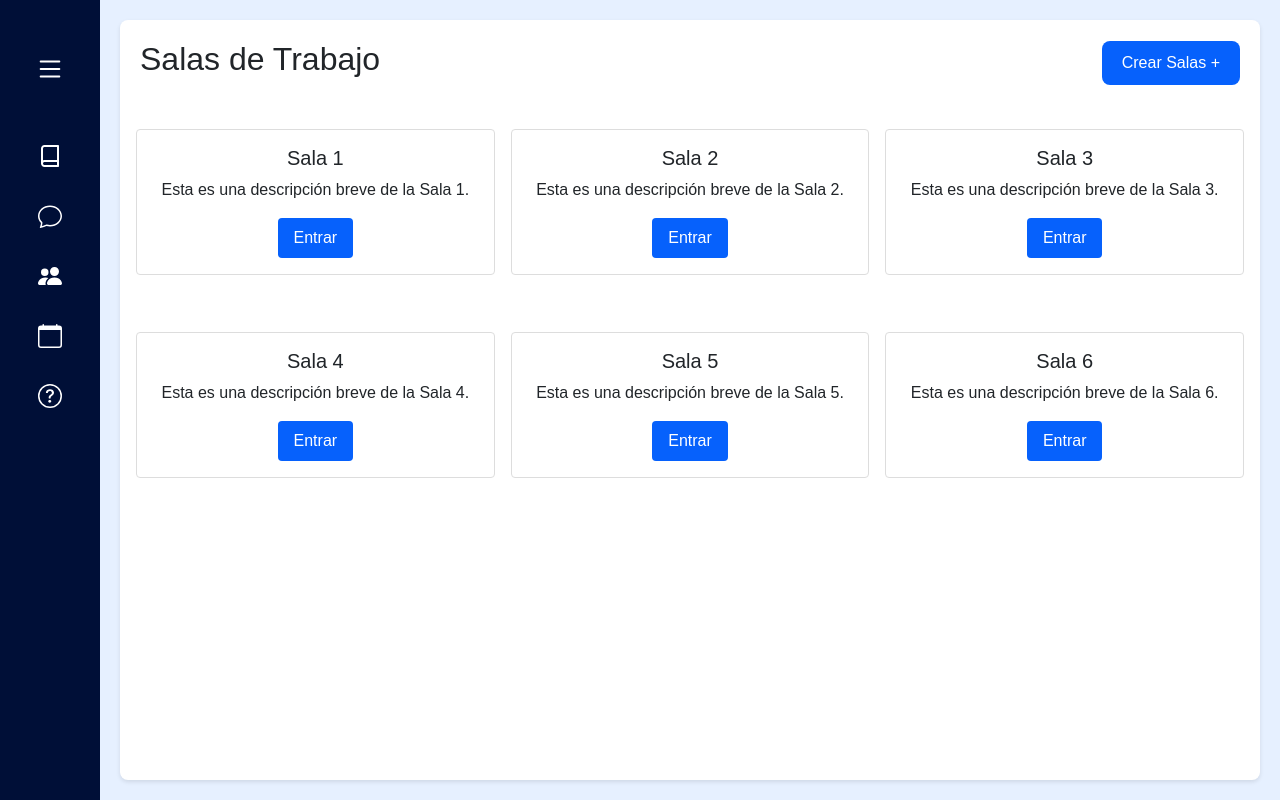
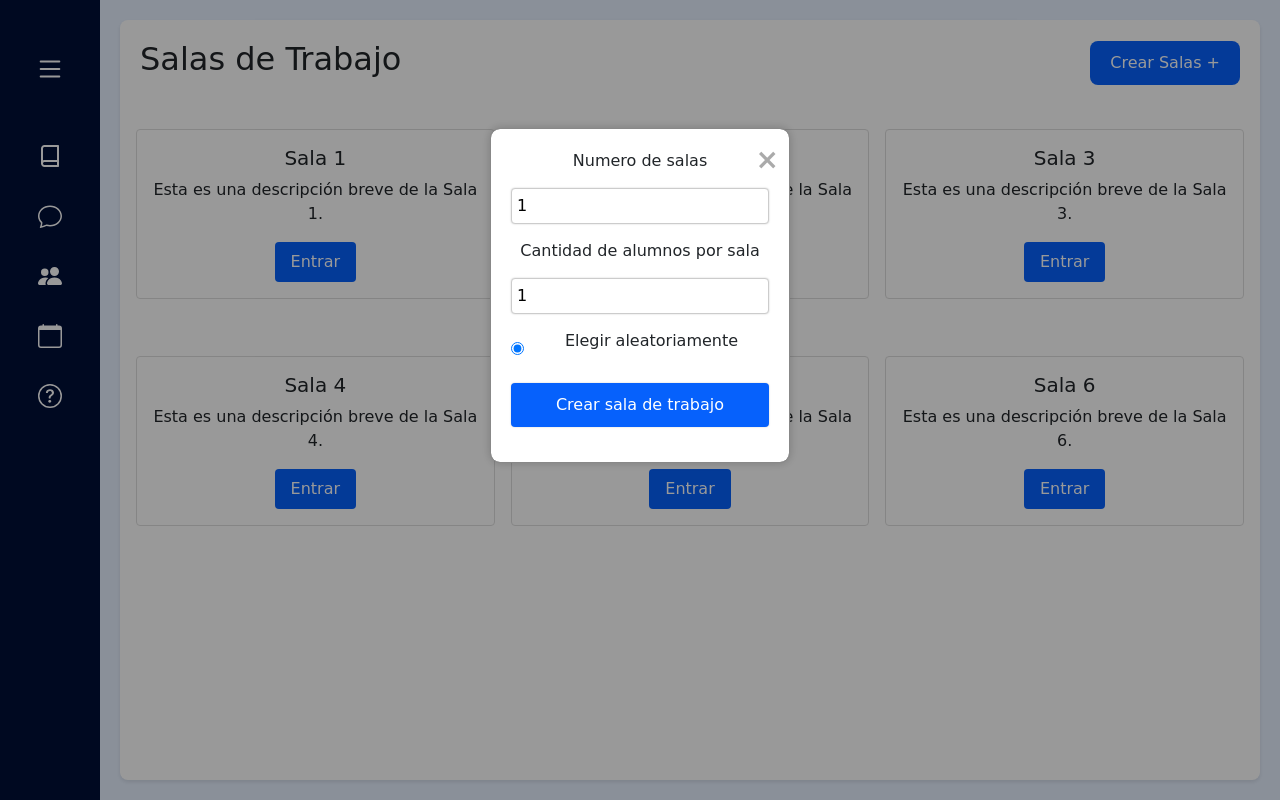
Before and after one commit to brunoSandoval210/Hackaton-404, a React (Vite) app in the folder dev-404/: page /menu_salas_profesor in a window 1280 px wide. Built offline with nearby package versions, Linux system fonts and the light colour scheme.

Commit message:
Hice cambios en createsalasmodal

```diff
--- a/dev-404/src/index.css
+++ b/dev-404/src/index.css
@@ -159,6 +159,106 @@ header {
   border-radius: 4px;
   border: 1px solid #ddd;
 }
+
+
+/* modal salas */
+body {
+  font-family: 'Comic Sans MS', cursive, sans-serif;
+  background-color: #f0f0f0;
+  display: flex;
+  justify-content: center;
+  align-items: center;
+  height: 100vh;
+  margin: 0;
+}
+
+.modal {
+  display: block; /* Cambia a 'none' para ocultar el modal por defecto */
+  position: fixed;
+  z-index: 1;
+  left: 0;
+  top: 0;
+  width: 100%;
+  height: 100%;
+  overflow: auto;
+  background-color: rgba(0,0,0,0.4); /* Fondo negro con opacidad */
+}
+
+.modal-content {
+  background-color: #fff;
+  margin: 10% auto;
+  padding: 20px;
+  border: 1px solid #888;
+  width: 300px;
+  position: relative;
+  box-shadow: 0px 0px 10px 0px rgba(0,0,0,0.2);
+  border-radius: 10px;
+}
+
+.close-btn {
+  position: absolute;
+  top: 10px;
+  right: 10px;
+  color: #aaa;
+  font-size: 28px;
+  font-weight: bold;
+  cursor: pointer;
+}
+
+.close-btn:hover,
+.close-btn:focus {
+  color: black;
+  text-decoration: none;
+  cursor: pointer;
+}
+
+.modal-content label,
+.modal-content input[type="number"],
+.modal-content .radio-group,
+.modal-content button {
+  display: block;
+  width: 100%;
+  margin-bottom: 15px;
+  font-size: 16px;
+}
+
+.modal-content input[type="number"] {
+  padding: 5px;
+  font-size: 16px;
+  border: 1px solid #ccc;
+  border-radius: 4px;
+  box-shadow: 0px 0px 2px 0px rgba(0,0,0,0.2);
+}
+
+.modal-content .radio-group {
+  display: flex;
+  align-items: center;
+}
+
+.modal-content .radio-group input {
+  margin-right: 10px;
+}
+
+.modal-content button {
+  background-color: #0661fc;
+  color: white;
+  padding: 10px 20px;
+  border: none;
+  border-radius: 4px;
+  cursor: pointer;
+  font-size: 16px;
+  box-shadow: 0px 0px 2px 0px rgba(0,0,0,0.2);
+}
+
+.modal-content button:hover {
+  background-color: #4081f1;
+}
+
+
+
+/* modal salas */
+
+
 
 /*********************************************************************/
 /*Teacher menu card*/
--- a/dev-404/src/pages/teacher/create_salas_modal.jsx
+++ b/dev-404/src/pages/teacher/create_salas_modal.jsx
@@ -1,11 +1,25 @@
 import React from 'react';
-const CreateSalasModal = () => {
+
+const CreateSalasModal = ({ onClose }) => {
+
     return (
-        <>
+        <div className="modal" onClick={(e) => e.target === e.currentTarget && onClose()}>
+            <div className="modal-content">
+                <span className="close-btn" onClick={onClose}>&times;</span>
+                <label htmlFor="num-salas">Numero de salas</label>
+                <input type="number" id="num-salas" name="num-salas" defaultValue="1" min="1" />
 
+                <label htmlFor="num-alumnos">Cantidad de alumnos por sala</label>
+                <input type="number" id="num-alumnos" name="num-alumnos" defaultValue="1" min="1" />
 
+                <div className="radio-group">
+                    <input type="radio" id="random" name="assignment" value="random" defaultChecked />
+                    <label htmlFor="random">Elegir aleatoriamente</label>
+                </div>
 
-        </>
+                <button type="button" className="btn-create">Crear sala de trabajo</button>
+            </div>
+        </div>
     );
 };
 
--- a/dev-404/src/pages/teacher/menu_profesor.jsx
+++ b/dev-404/src/pages/teacher/menu_profesor.jsx
@@ -1,9 +1,11 @@
 import React, { useEffect, useState } from 'react';
 import { useNavigate } from 'react-router-dom';
+
 
 const MenuProfesor = () => {
     const [cursos, setCursos] = useState([]);
     const navigate = useNavigate();
+
 
     useEffect(() => {
         // Simula una llamada a la API para obtener los datos de los cursos
@@ -50,6 +52,7 @@ const MenuProfesor = () => {
         salaProfesor(curso);
     };
 
+
     return (
         <div className="container-menu-profesor">
             <div className="header">
@@ -79,6 +82,9 @@ const MenuProfesor = () => {
                     </div>
                 </div>
             ))}
+
+
+
         </div>
     );
 };
--- a/dev-404/src/pages/teacher/menu_salas.jsx
+++ b/dev-404/src/pages/teacher/menu_salas.jsx
@@ -1,9 +1,11 @@
 import React, { useState, useEffect } from 'react';
 import { useNavigate } from 'react-router-dom';
+import CreateSalasModal from './create_salas_modal.jsx';
 
 const MenuSalas = () => {
     const [salas, setSalas] = useState([]);
     const navigate = useNavigate();
+    const [modalCrearSala, setmodalCrearSala] = useState([false]);
 
     useEffect(() => {
         const fetchSalas = async () => {
@@ -45,7 +47,7 @@ const MenuSalas = () => {
                     <div className="chat-section">
                         <div className="chat-header">
                             <h2>Salas de Trabajo</h2>
-                            <button className="create-btn" onClick={() => console.log('Mostrar modal para crear salas')}>
+                            <button className="create-btn" onClick={() => {setmodalCrearSala(true)}}>
                                 Crear Salas +
                             </button>
                         </div>
@@ -67,6 +69,8 @@ const MenuSalas = () => {
                         ))}
                     </div>
                 </section>
+
+                {modalCrearSala && <CreateSalasModal onClose={()=> setmodalCrearSala(false)}/>}
             </div>
         </>
     );
```
